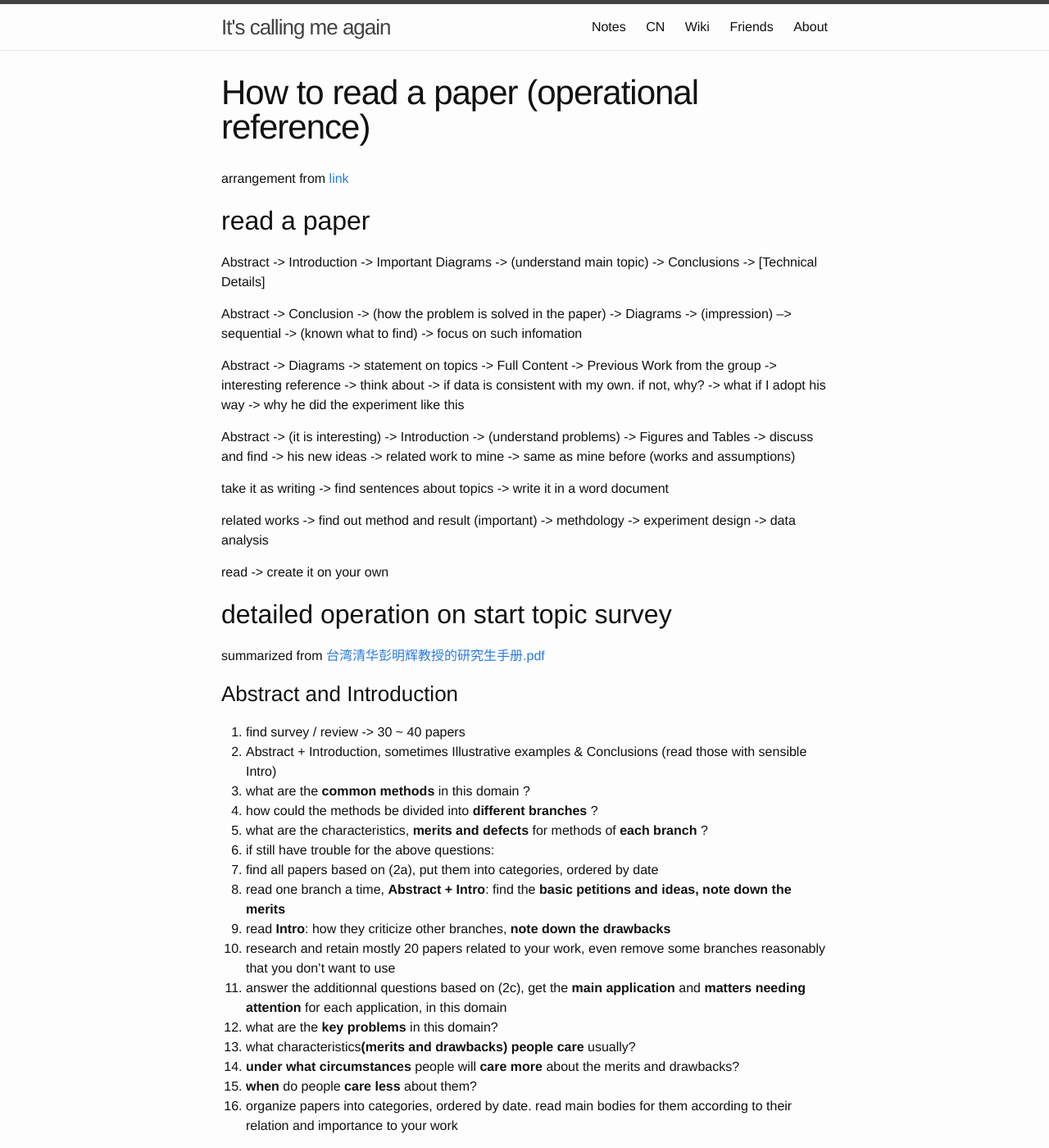
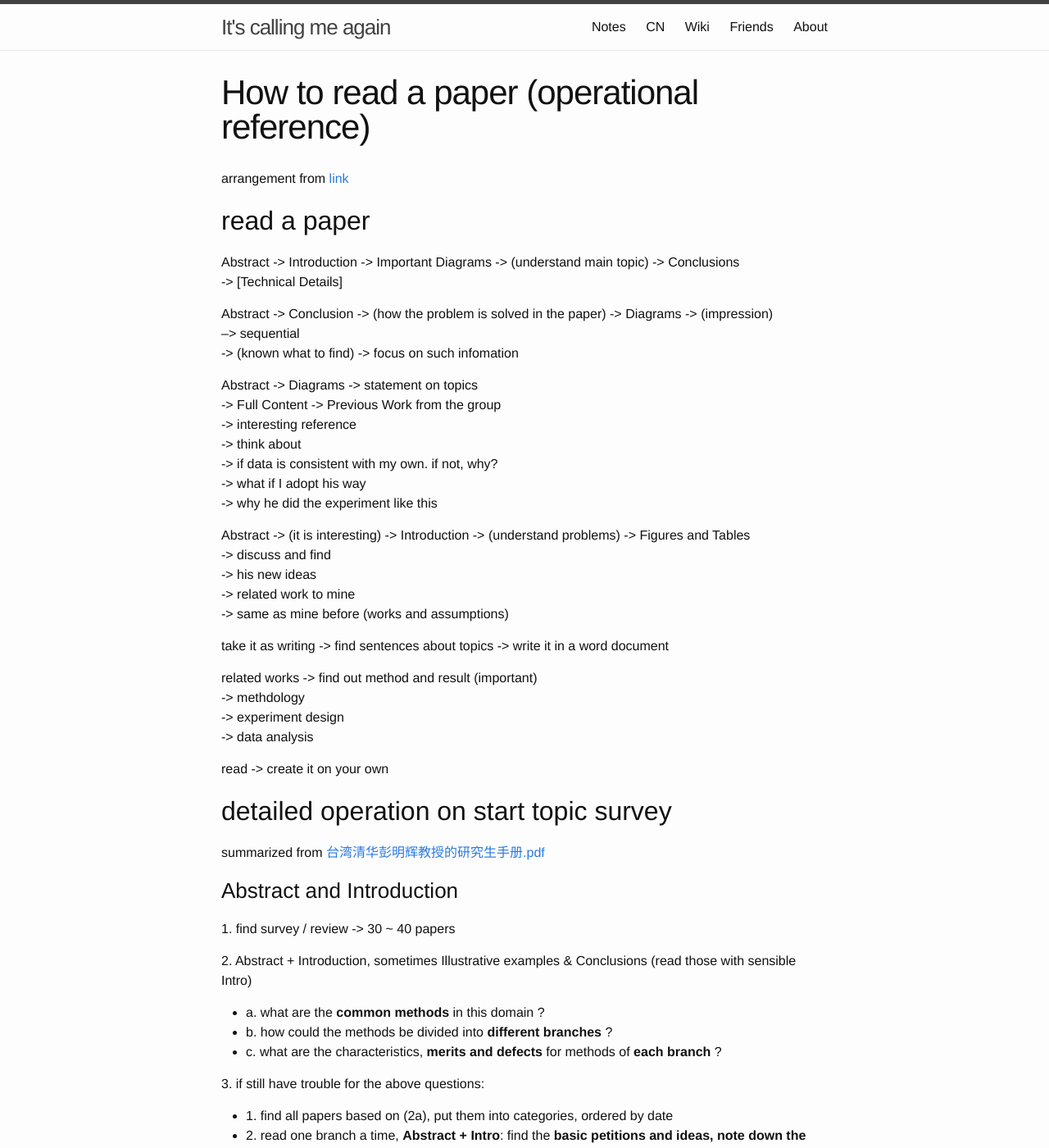
Before and after one commit to zxteloiv/zxteloiv.github.io, a Jekyll site: the page built from wiki/nlp/How_to_read_a_paper_(operational_reference)/index.md, in a window 1280 px wide and 1400 px high. Shown: the whole window at 82% size. Built offline with Jekyll 4.4.1, drawn with Linux system fonts in a browser that asks for light colours; some of the changed text lies outside the part shown.

Commit message:
update notes with markdown cell that contains images

```diff
--- a/wiki/nlp/How_to_read_a_paper_(operational_reference)/index.md
+++ b/wiki/nlp/How_to_read_a_paper_(operational_reference)/index.md
@@ -45,30 +45,39 @@
 
 ### Abstract and Introduction
 
-1. find survey / review -> 30 ~ 40 papers
-2. Abstract + Introduction, sometimes Illustrative examples & Conclusions (read those with sensible Intro)
-  1. what are the **common methods** in this domain ?
-  2. how could the methods be divided into **different branches** ?
-  3. what are the characteristics, **merits and defects** for methods of **each branch** ?
-3. if still have trouble for the above questions:
-  1. find all papers based on (2a), put them into categories, ordered by date
-  2. read one branch a time, **Abstract + Intro**: find the **basic petitions and ideas, note down the merits**
-  3. read **Intro**: how they criticize other branches, **note down the drawbacks**
-4. research and retain mostly 20 papers related to your work, even remove some branches reasonably that you don't want to use
-5. answer the additionnal questions based on (2c), get the **main application** and **matters needing attention** for each application, in this domain
-  1. what are the **key problems** in this domain?
-  2. what characteristics**(merits and drawbacks) people care** usually?
-  3. **under what circumstances** people will **care more** about the merits and drawbacks?
-  4. **when** do people **care less** about them?
-6. organize papers into categories, ordered by date. read main bodies for them according to their relation and importance to your work
+1\. find survey / review -> 30 ~ 40 papers
+
+2\. Abstract + Introduction, sometimes Illustrative examples & Conclusions (read those with sensible Intro)
+
+  - a\. what are the **common methods** in this domain ?
+  - b\. how could the methods be divided into **different branches** ?
+  - c\. what are the characteristics, **merits and defects** for methods of **each branch** ?
+
+3\. if still have trouble for the above questions:
+
+  - 1\. find all papers based on (2a), put them into categories, ordered by date
+  - 2\. read one branch a time, **Abstract + Intro**: find the **basic petitions and ideas, note down the merits**
+  - 3\. read **Intro**: how they criticize other branches, **note down the drawbacks**
+
+4\. research and retain mostly 20 papers related to your work, even remove some branches reasonably that you don't want to use
+
+5\. answer the additionnal questions based on (2c), get the **main application** and **matters needing attention** for each application, in this domain
+
+  - 1\. what are the **key problems** in this domain?
+  - 2\. what characteristics**(merits and drawbacks) people care** usually?
+  - 3\. **under what circumstances** people will **care more** about the merits and drawbacks?
+  - 4\. **when** do people **care less** about them?
+
+6\. organize papers into categories, ordered by date. read main bodies for them according to their relation and importance to your work
 
 ### Main body, experiment and simulation
 
 before reading, take care of the three questions:
 
-- what are the main assumption of it, how hard to meet the assumption in reality
-- based on those assumptions, what are the good points for this paper
-- what's the representation of these good points, (which formula item is simplified)
+- 1\. what are the main assumption of it, how hard to meet the assumption in reality
+- 2\. based on those assumptions, what are the good points for this paper
+- 3\. what's the representation of these good points, (which formula item is simplified)
+
   - only care the key formulae (in final application)
   - focus on the assumptions rather than the induction, if you really need to read formulae
 
@@ -78,9 +87,9 @@
 
 Use the 4 answers to make conclusion: when the branch is suitable and when it's not.
 
-![QQ20160413-0.png](quiver-image-url/750A48E8C32B1FD69C7F8C4843AD0516.png)
+![QQ20160413-0.png](resources/750A48E8C32B1FD69C7F8C4843AD0516.png)
 
-![QQ20160413-1.png](quiver-image-url/666CBC18C061C156159B6597A483CCE1.png)
+![QQ20160413-1.png](resources/666CBC18C061C156159B6597A483CCE1.png)
 
 ## when confronted with unknown things
 
```
Also changed, not shown: wiki/math/Matrix_Analysis_Outline_2_Jordan_Normal_Form/index.md (+1 -1 lines), wiki/pattern_recognition/Ch6_artificial_neural_network/index.md (+15 -0 lines), wiki/pattern_recognition/Homework_2/index.md (+2 -2 lines).
